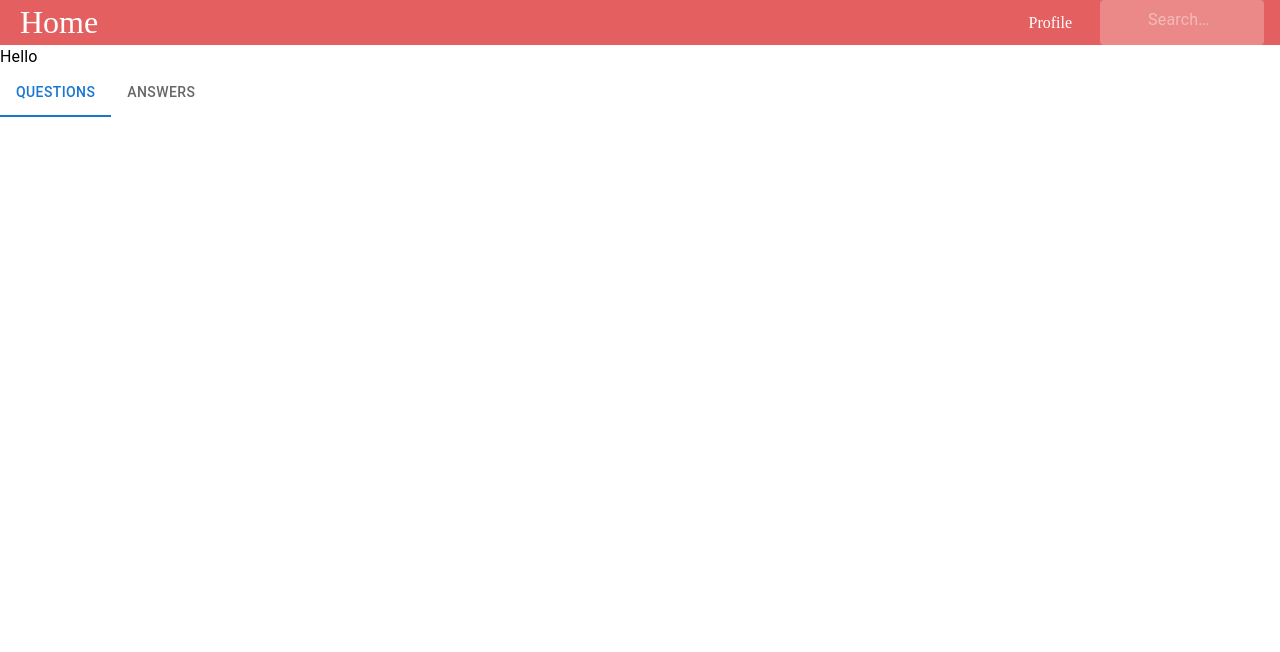
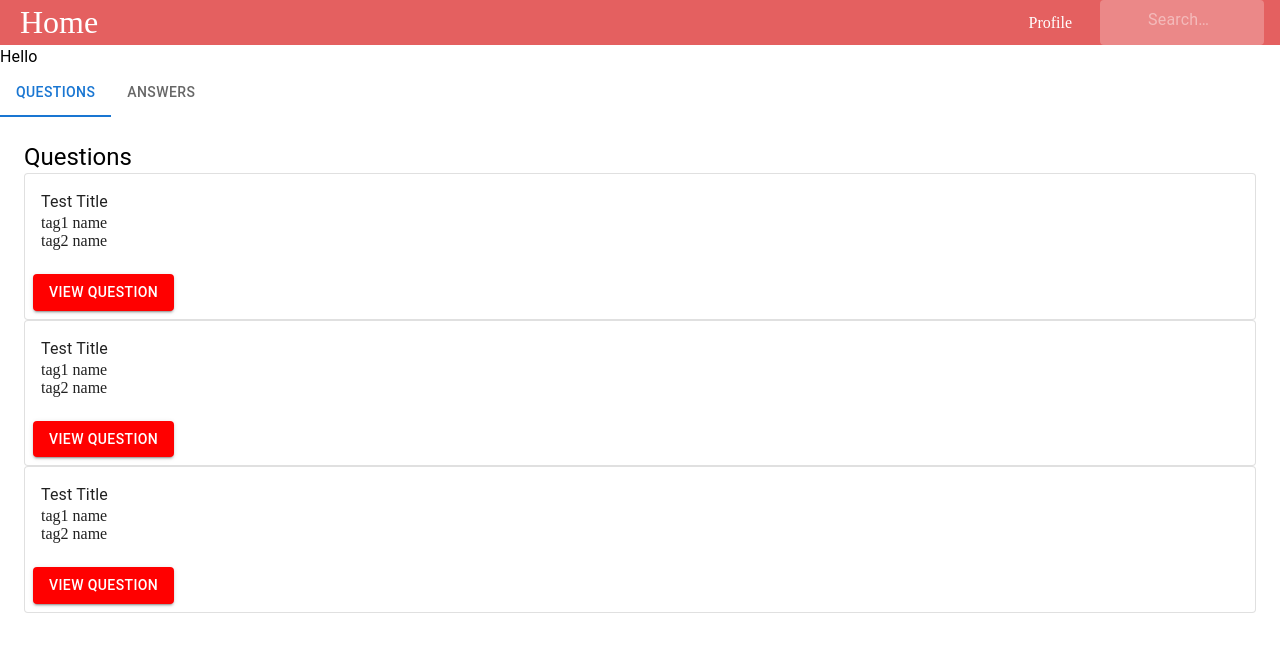
Before and after one commit to Chaseforyourlife/HackDay2023, a React (Vite) app in the folder gui/: page /Profile in a window 1280 px wide. Shown: the top 652 px of the page. Built offline with nearby package versions, Linux system fonts and the light colour scheme.

Commit message:
added content below Tabs

```diff
--- a/gui/src/pages/Profile/Profile.jsx
+++ b/gui/src/pages/Profile/Profile.jsx
@@ -58,18 +58,23 @@ export default function Profile(){
     setCurrentTabIndex(tabIndex);
 };
     return (
-
         <Grid>
             <Typography>Hello</Typography>
-
             <React.Fragment>
                 <Tabs value={currentTabIndex} onChange={handleTabChange}>
                     <Tab label='Questions' />
                     <Tab label='Answers' />
                 </Tabs>
+
+                {currentTabIndex === 0 && (
+        <Box sx={{ p: 3 }}>
+          <Typography variant='h5'>Questions</Typography>
+          <Typography variant='p'>
+          <QuestionList questions={questions}/>
+          </Typography>
+        </Box>
+      )}
             </React.Fragment>
-
         </Grid>
-
     );
 }
```
Lines whose indentation alone changed are shown as unchanged.
